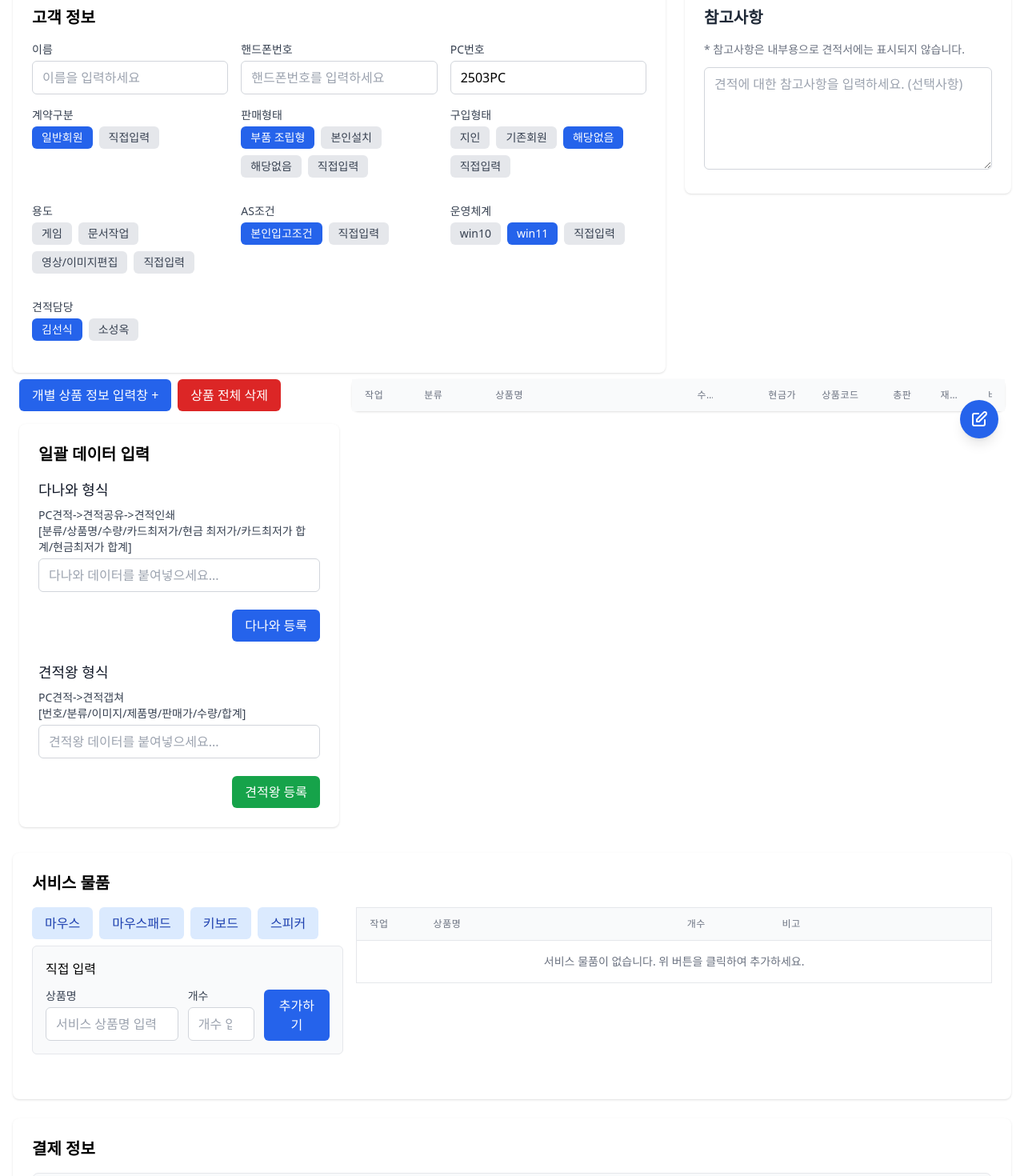
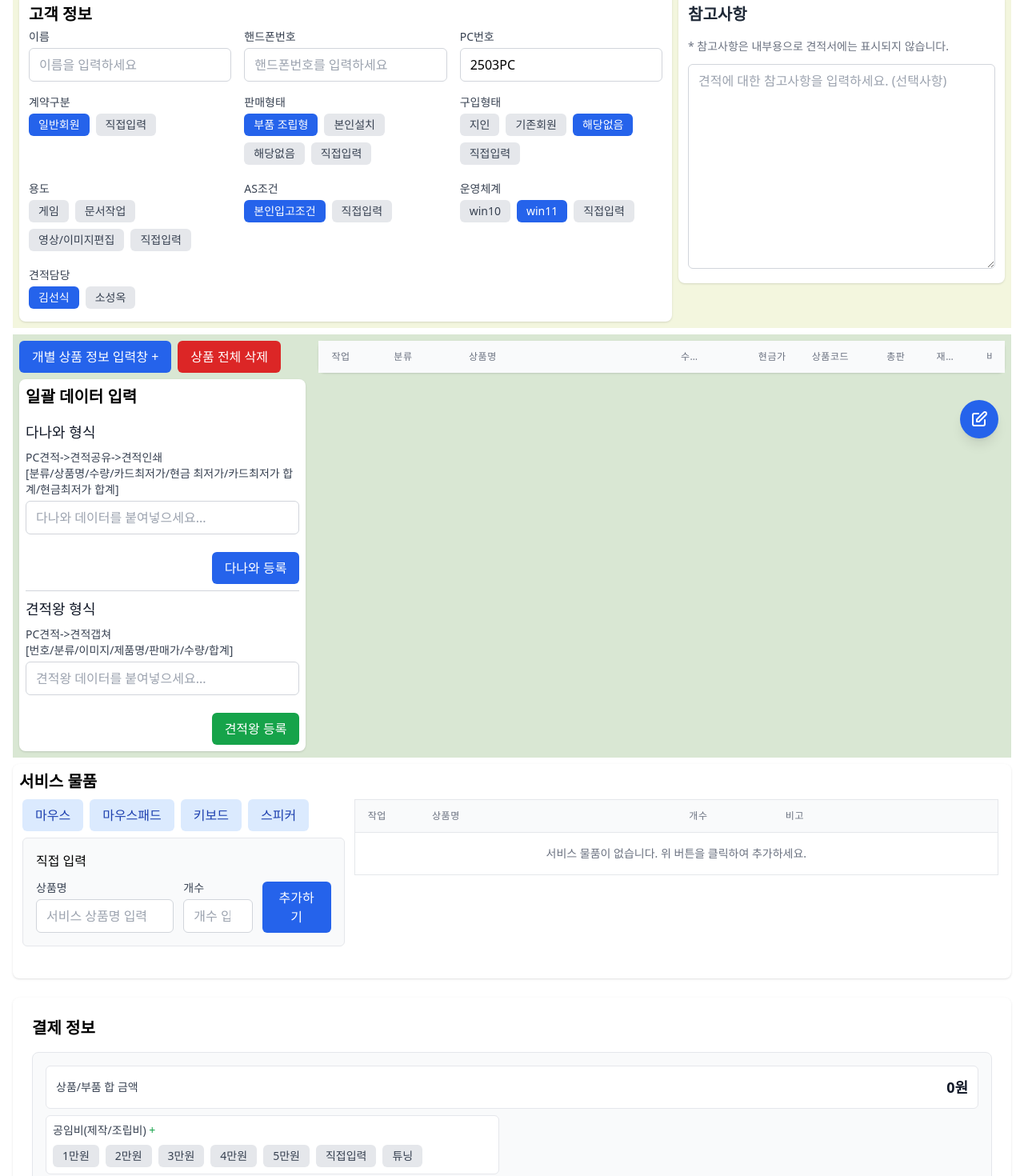
Before and after one commit to kcj980/wellcompro, a Next.js app: page /estimate in a window 1280 px wide. Shown: the part 220-1690 px from the top of the page at 80% size. Built offline with nearby package versions, Linux system fonts and the light colour scheme.

Commit message:
견적 저장페이지 섹션들 배경색으로 구분 밑 패딩마진 수정

```diff
--- a/app/estimate/page.js
+++ b/app/estimate/page.js
@@ -1507,11 +1507,11 @@ function EstimateContent() {
           )}
 
           {/* 여기부터 기존 폼 코드 */}
-          <div className="flex flex-col md:flex-row w-full gap-6">
+          <div className="flex flex-col md:flex-row w-full gap-2 bg-[#f3f6de] p-2">
             {/* 고객 정보 섹션 */}
             <div className="w-full md:w-2/3">
-              <div className="bg-white shadow rounded-lg p-6">
-                <h2 className="text-xl font-semibold mb-4">고객 정보</h2>
+              <div className="bg-white shadow rounded-lg p-3">
+                <h2 className="text-xl font-semibold mb-1">고객 정보</h2>
                 <div className="grid grid-cols-1 md:grid-cols-2 lg:grid-cols-3 gap-4">
                   <div>
                     <label className="block text-sm font-medium text-gray-700 mb-1">이름</label>
@@ -1552,7 +1552,7 @@ function EstimateContent() {
                   </div>
 
                   {/* 계약구분 */}
-                  <div className="mb-4">
+                  <div className="mb-1">
                     <label className="block text-sm font-medium text-gray-700 mb-1">계약구분</label>
                     <div className="flex flex-col space-y-2">
                       <div className="flex flex-wrap gap-2">
@@ -1593,7 +1593,7 @@ function EstimateContent() {
                   </div>
 
                   {/* 판매형태 */}
-                  <div className="mb-4">
+                  <div className="mb-1">
                     <label className="block text-sm font-medium text-gray-700 mb-1">판매형태</label>
                     <div className="flex flex-col space-y-2">
                       <div className="flex flex-wrap gap-2">
@@ -1637,7 +1637,7 @@ function EstimateContent() {
                   </div>
 
                   {/* 구입형태 */}
-                  <div className="mb-4">
+                  <div className="mb-1">
                     <label className="block text-sm font-medium text-gray-700 mb-1">구입형태</label>
                     <div className="flex flex-col space-y-2">
                       <div className="flex flex-wrap gap-2">
@@ -1727,7 +1727,7 @@ function EstimateContent() {
                   </div>
 
                   {/* 용도 */}
-                  <div className="mb-4">
+                  <div className="mb-1">
                     <label className="block text-sm font-medium text-gray-700 mb-1">용도</label>
                     <div className="flex flex-col space-y-2">
                       <div className="flex flex-wrap gap-2">
@@ -1790,7 +1790,7 @@ function EstimateContent() {
                   </div>
 
                   {/* AS 조건 */}
-                  <div className="mb-4">
+                  <div className="mb-1">
                     <label className="block text-sm font-medium text-gray-700 mb-1">AS조건</label>
                     <div className="flex flex-col space-y-2">
                       <div className="flex flex-wrap gap-2">
@@ -1831,7 +1831,7 @@ function EstimateContent() {
                   </div>
 
                   {/* 운영체계 */}
-                  <div className="mb-4">
+                  <div className="mb-1">
                     <label className="block text-sm font-medium text-gray-700 mb-1">운영체계</label>
                     <div className="flex flex-col space-y-2">
                       <div className="flex flex-wrap gap-2">
@@ -1883,7 +1883,7 @@ function EstimateContent() {
                   </div>
 
                   {/* 견적담당 - 직접입력 옵션 제거 */}
-                  <div className="mb-4">
+                  <div className="mb-1">
                     <label className="block text-sm font-medium text-gray-700 mb-1">견적담당</label>
                     <div className="flex flex-wrap gap-2">
                       <button
@@ -1916,7 +1916,7 @@ function EstimateContent() {
 
             {/* 참고사항 섹션 */}
             <div className="w-full md:w-1/3">
-              <div className="bg-white shadow rounded-lg p-6">
+              <div className="bg-white shadow rounded-lg p-3">
                 <h2 className="text-xl font-semibold text-gray-800 mb-4">참고사항</h2>
                 <div className="text-sm text-gray-500 mb-3">
                   * 참고사항은 내부용으로 견적서에는 표시되지 않습니다.
@@ -1924,7 +1924,7 @@ function EstimateContent() {
                 <textarea
                   value={notes}
                   onChange={handleNotesChange}
-                  className="w-full h-32 border border-gray-300 rounded-md px-3 py-2 focus:outline-none focus:ring-2 focus:ring-blue-500"
+                  className="w-full h-64 border border-gray-300 rounded-md px-3 py-2 focus:outline-none focus:ring-2 focus:ring-blue-500"
                   placeholder="견적에 대한 참고사항을 입력하세요. (선택사항)"
                 ></textarea>
               </div>
@@ -1932,11 +1932,11 @@ function EstimateContent() {
           </div>
 
           {/* 상품데이터 섹션 */}
-          <div className="flex flex-wrap w-full">
+          <div className="flex flex-wrap w-full bg-[#d9e7d3] mt-2">
             {/* 첫 번째 문단 : 상품 정보 입력창 토글 버튼*/}
-            <div className="w-full md:w-1/3 p-2">
+            <div className="w-full md:w-[30%] p-2">
               {/* 상품 정보 입력창 토글 버튼 */}
-              <div className="mb-4 flex items-center">
+              <div className="mb-2 flex items-center">
                 <button
                   type="button"
                   onClick={() => setShowForm(!showForm)}
@@ -1956,14 +1956,14 @@ function EstimateContent() {
 
               {/* 기존 개별 입력 폼 */}
               {showForm && (
-                <div className="bg-white rounded-lg shadow p-6">
-                  <h2 className="text-xl font-semibold mb-4">
+                <div className="bg-white rounded-lg shadow p-2 mb-2">
+                  <h2 className="text-xl font-semibold mb-2">
                     {editingId ? '상품 정보 수정' : '상품 정보 입력'}
                   </h2>
-                  <form onSubmit={handleSubmit} className="space-y-4">
+                  <form onSubmit={handleSubmit} className="space-y-1">
                     {/* 분류 */}
-                    <div className="flex items-center gap-4">
-                      <label className="w-20 text-sm font-medium text-gray-700">분류</label>
+                    <div className="flex items-center gap-1">
+                      <label className="w-20 text-sm font-bold text-gray-700">분류</label>
                       <textarea
                         name="category"
                         value={formData.category}
@@ -1976,8 +1976,8 @@ function EstimateContent() {
                     </div>
 
                     {/* 상품명 */}
-                    <div className="flex items-center gap-4">
-                      <label className="w-20 text-sm font-medium text-gray-700">상품명</label>
+                    <div className="flex items-center gap-1">
+                      <label className="w-20 text-sm font-bold text-gray-700">상품명</label>
                       <textarea
                         name="productName"
                         value={formData.productName}
@@ -1990,8 +1990,8 @@ function EstimateContent() {
                     </div>
 
                     {/* 수량 */}
-                    <div className="flex items-center gap-4">
-                      <label className="w-20 text-sm font-medium text-gray-700">수량</label>
+                    <div className="flex items-center gap-1">
+                      <label className="w-20 text-sm font-bold text-gray-700">수량</label>
                       <textarea
                         name="quantity"
                         value={formData.quantity}
@@ -2004,8 +2004,8 @@ function EstimateContent() {
                     </div>
 
                     {/* 현금가 */}
-                    <div className="flex items-center gap-4">
-                      <label className="w-20 text-sm font-medium text-gray-700">현금가</label>
+                    <div className="flex items-center gap-1">
+                      <label className="w-20 text-sm font-bold text-gray-700">현금가</label>
                       <div className="flex-1 flex items-center gap-2">
                         <textarea
                           name="price"
@@ -2021,14 +2021,14 @@ function EstimateContent() {
                           onClick={multiplyPriceByQuantity}
                           className="bg-blue-600 text-white px-3 py-2 rounded-md hover:bg-blue-700 whitespace-nowrap text-sm"
                         >
-                          수량 곱하기
+                          수량 곱
                         </button>
                       </div>
                     </div>
 
                     {/* 상품코드 */}
-                    <div className="flex items-center gap-4">
-                      <label className="w-20 text-sm font-medium text-gray-700">상품코드</label>
+                    <div className="flex items-center gap-1">
+                      <label className="w-20 text-sm font-bold text-gray-700">상품코드</label>
                       <textarea
                         name="productCode"
                         value={formData.productCode}
@@ -2040,8 +2040,8 @@ function EstimateContent() {
                     </div>
 
                     {/* 총판 */}
-                    <div className="flex items-center gap-4">
-                      <label className="w-20 text-sm font-medium text-gray-700">총판</label>
+                    <div className="flex items-center gap-1">
+                      <label className="w-20 text-sm font-bold text-gray-700">총판</label>
                       <textarea
                         name="distributor"
                         value={formData.distributor}
@@ -2053,8 +2053,8 @@ function EstimateContent() {
                     </div>
 
                     {/* 재조사 */}
-                    <div className="flex items-center gap-4">
-                      <label className="w-20 text-sm font-medium text-gray-700">재조사</label>
+                    <div className="flex items-center gap-1">
+                      <label className="w-20 text-sm font-bold text-gray-700">재조사</label>
                       <textarea
                         name="reconfirm"
                         value={formData.reconfirm}
@@ -2066,8 +2066,8 @@ function EstimateContent() {
                     </div>
 
                     {/* 비고 */}
-                    <div className="flex items-center gap-4">
-                      <label className="w-20 text-sm font-medium text-gray-700">비고</label>
+                    <div className="flex items-center gap-1">
+                      <label className="w-20 text-sm font-bold text-gray-700">비고</label>
                       <textarea
                         name="remarks"
                         value={formData.remarks}
@@ -2113,9 +2113,9 @@ function EstimateContent() {
               )}
 
               {/* 일괄 데이터 입력 폼 */}
-              <div className="bg-white rounded-lg shadow p-6">
+              <div className="bg-white rounded-lg shadow p-2">
                 <h2 className="text-xl font-semibold mb-4">일괄 데이터 입력</h2>
-                <div className="grid grid-cols-1 gap-6">
+                <div className="grid grid-cols-1 gap-2">
                   {/* 다나와 입력 폼 */}
                   <div>
                     <h3 className="text-lg font-medium text-gray-900 mb-2">다나와 형식</h3>
@@ -2145,7 +2145,7 @@ function EstimateContent() {
                   </div>
 
                   {/* 견적왕 입력 폼 */}
-                  <div>
+                  <div className="border-t border-gray-300 pt-2">
                     <h3 className="text-lg font-medium text-gray-900 mb-2">견적왕 형식</h3>
                     <form onSubmit={handleQuoteKingSubmit} className="space-y-4">
                       <div>
@@ -2175,7 +2175,7 @@ function EstimateContent() {
               </div>
             </div>
             {/* 두 번째 문단: 테이블 */}
-            <div className="w-full md:w-2/3 p-2">
+            <div className="w-full md:w-[70%] p-2">
               <div className="w-full">
                 <div className="bg-white rounded-lg shadow">
                   <div className="max-w-full">
@@ -2298,12 +2298,12 @@ function EstimateContent() {
           </div>
 
           {/* 서비스 물품 섹션 */}
-          <div className="bg-white rounded-lg shadow p-6 mt-6">
-            <h2 className="text-xl font-semibold mb-4">서비스 물품</h2>
-
-            <div className="flex flex-wrap -mx-2 mb-4">
+          <div className="bg-white rounded-lg shadow p-2 mt-2 bg-[#ebd4e8]">
+            <h2 className="text-xl font-semibold mb-2">서비스 물품</h2>
+
+            <div className="flex flex-wrap">
               {/* 첫 번째 문단 */}
-              <div className="w-full md:w-1/3 px-2">
+              <div className="w-full md:w-1/3 px-1">
                 {/* 서비스 물품 선택 버튼 */}
                 <div className="flex flex-wrap gap-2 pb-2">
                   <button
@@ -2551,7 +2551,7 @@ function EstimateContent() {
                             className={`px-3 py-1 rounded-md text-sm ${
                               isCustomTuningCost
                                 ? 'bg-blue-600 text-white'
-                                : 'bg-orange-200 text-gray-700 hover:bg-orange-300'
+                                : 'bg-gray-200 text-gray-700 hover:bg-gray-300'
                             }`}
                           >
                             튜닝
```
